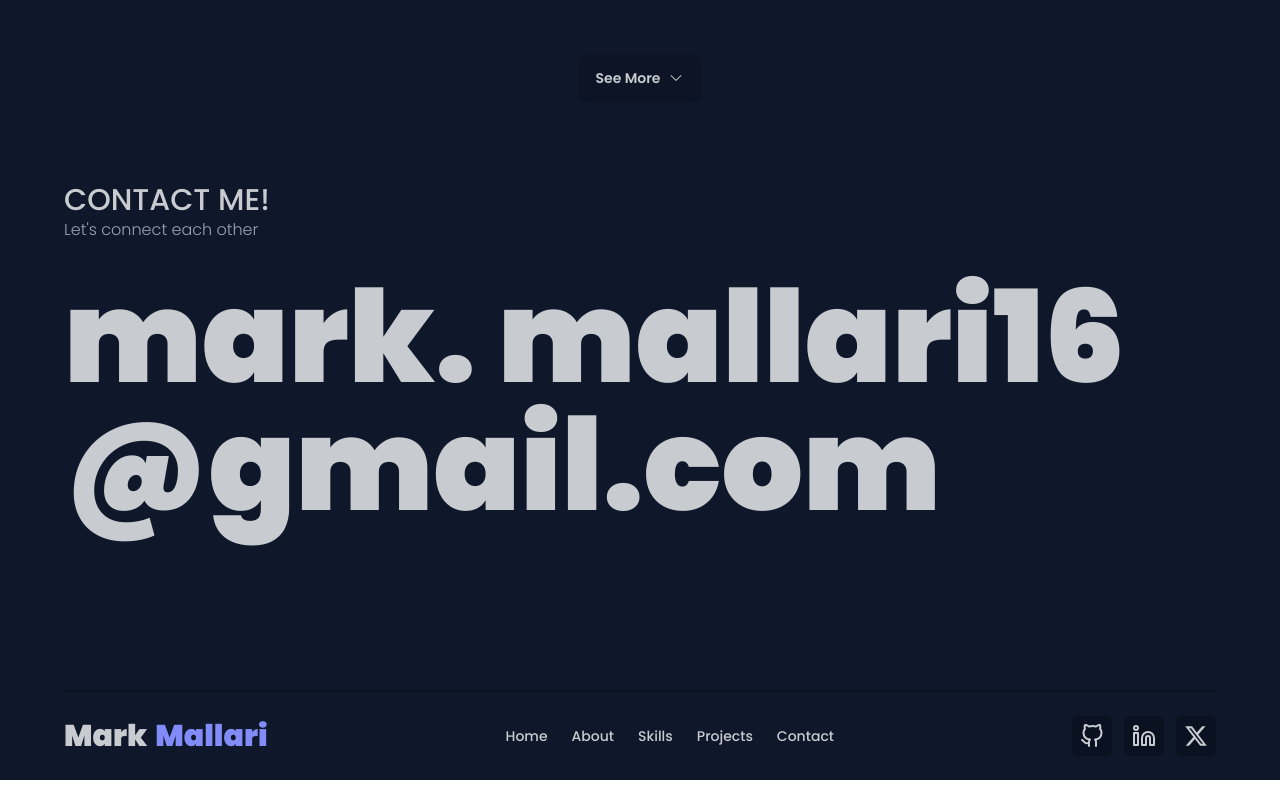
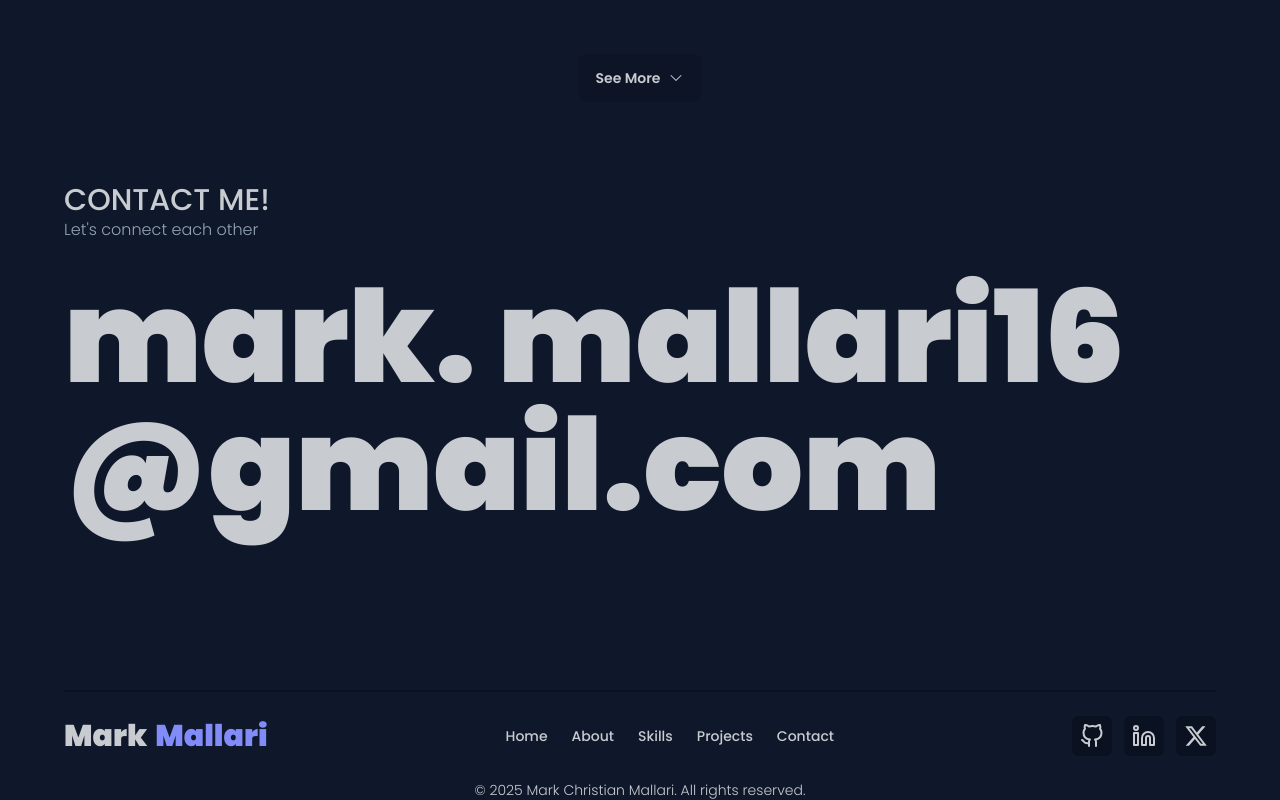
Before and after one commit to MarkMallari16/portfolio-website, a React (Vite) app: page / in a window 1280 px wide. Shown: the part 4624-5424 px from the top of the page. Built offline with nearby package versions, Linux system fonts and the light colour scheme.

Commit message:
add copyright

```diff
--- a/src/components/Footer.jsx
+++ b/src/components/Footer.jsx
@@ -8,7 +8,7 @@ function Footer({ homeRef, aboutRef, skillsRef, projectsRef, contactRef, scrollI
     const linkStyle = "cursor-pointer hover:text-secondary font-medium transition-all ease-out";
     return (
         <footer>
-            <div className="w-full px-6 lg:px-0 footer flex flex-col lg:flex-row justify-start items-center lg:justify-between py-6 bg-ghost  border-t-2 border-base-300" >
+            <div className="w-full px-6 lg:px-0 footer flex flex-col lg:flex-row justify-start items-center lg:justify-between py-6 bg-ghost border-t-2 border-base-300" >
                 <a onClick={() => scrollIntoSection(homeRef)} className='text-4xl lg:text-3xl font-black flex cursor-pointer'>Mark
                     <span className='text-secondary'> Mallari</span>
                 </a>
@@ -36,6 +36,11 @@ function Footer({ homeRef, aboutRef, skillsRef, projectsRef, contactRef, scrollI
                     </div>
                 </nav>
             </div>
+            <div className='bottom text-center'>
+                <p className='font-light text-sm text-base-content '>
+                  © {new Date().getFullYear()}  Mark Christian Mallari. All rights reserved.
+                </p>
+            </div>
         </footer>
 
     )
```
